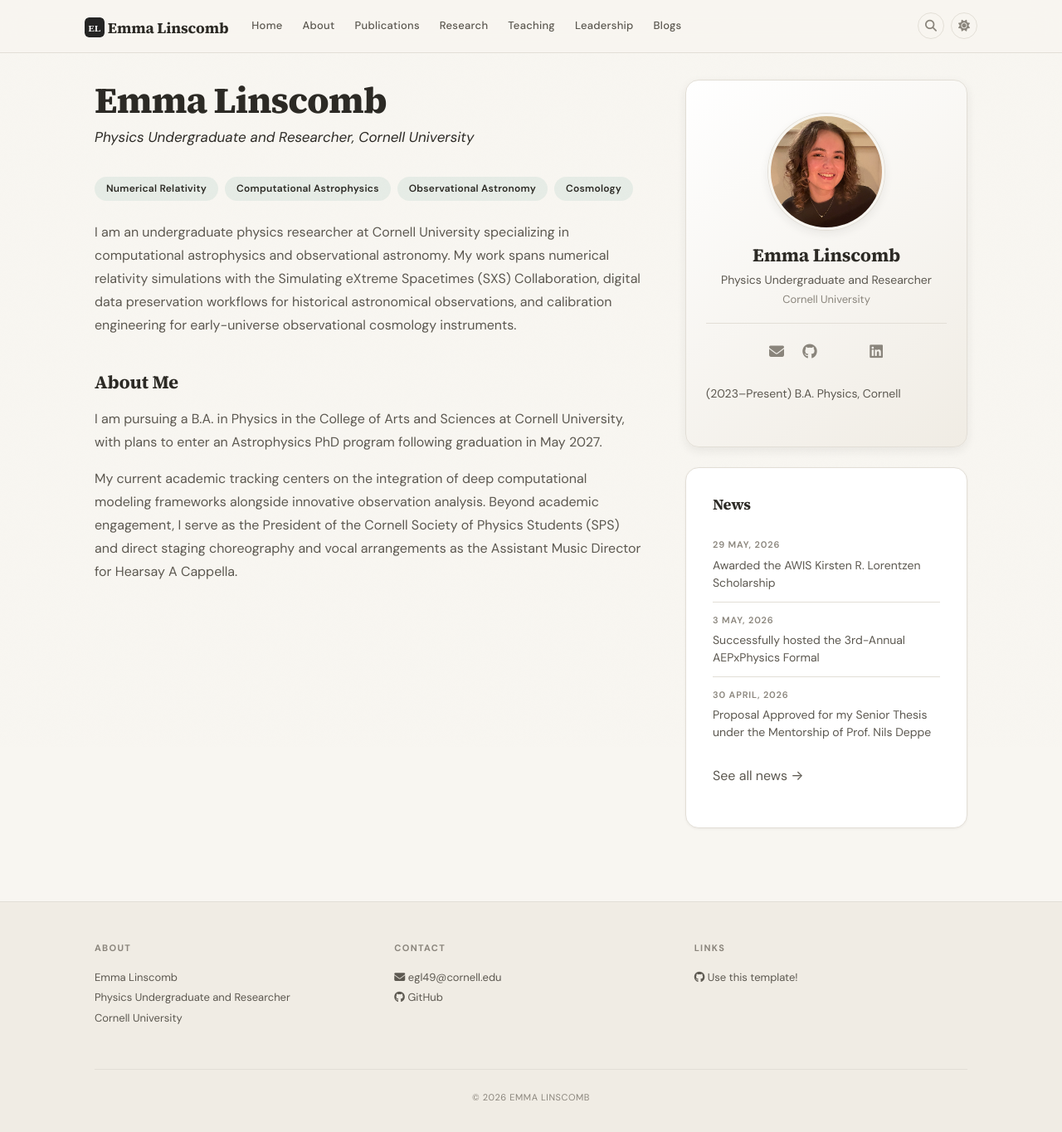
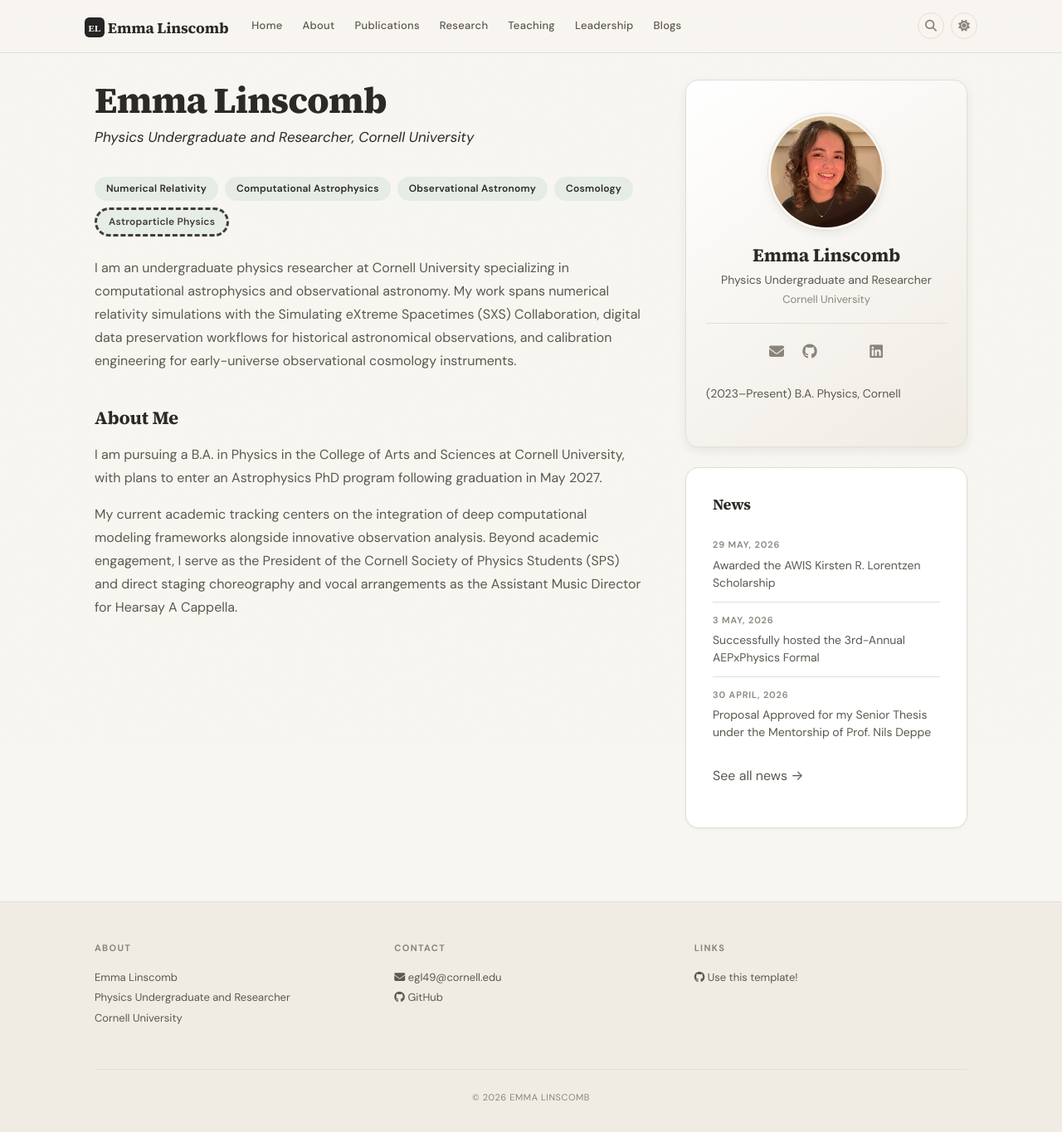
Before and after one commit to egl49/egl49.github.io, a Jekyll site: the page built from _pages/home.md, in a window 1280 px wide. Shown: the whole page at 83% size. Built offline with Jekyll 4.4.1, drawn with Linux system fonts in a browser that asks for light colours; a style sheet for code colours, icons or effects is not loaded.

Commit message:
Add Astroparticle Physics link to home page
Added a new research area link for Astroparticle Physics with additional styling.

```diff
--- a/_pages/home.md
+++ b/_pages/home.md
@@ -13,6 +13,8 @@ permalink: /
 <a href="{{ site.url }}{{ site.baseurl }}/research" class="chip">Computational Astrophysics</a>
 <a href="{{ site.url }}{{ site.baseurl }}/research" class="chip">Observational Astronomy</a>
 <a href="{{ site.url }}{{ site.baseurl }}/research" class="chip">Cosmology</a>
+
+<a href="{{ site.url }}{{ site.baseurl }}/research" class="chip" style="border-style: dashed; opacity: 0.9;" title="Prospective Graduate Interest">Astroparticle Physics</a>
 </div>
 
 I am an undergraduate physics researcher at Cornell University specializing in computational astrophysics and observational astronomy. My work spans numerical relativity simulations with the Simulating eXtreme Spacetimes (SXS) Collaboration, digital data preservation workflows for historical astronomical observations, and calibration engineering for early-universe observational cosmology instruments.
```
